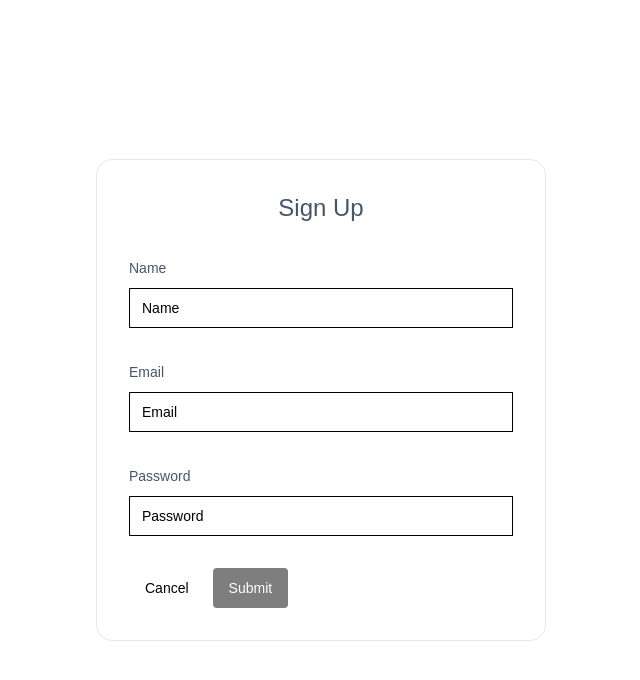
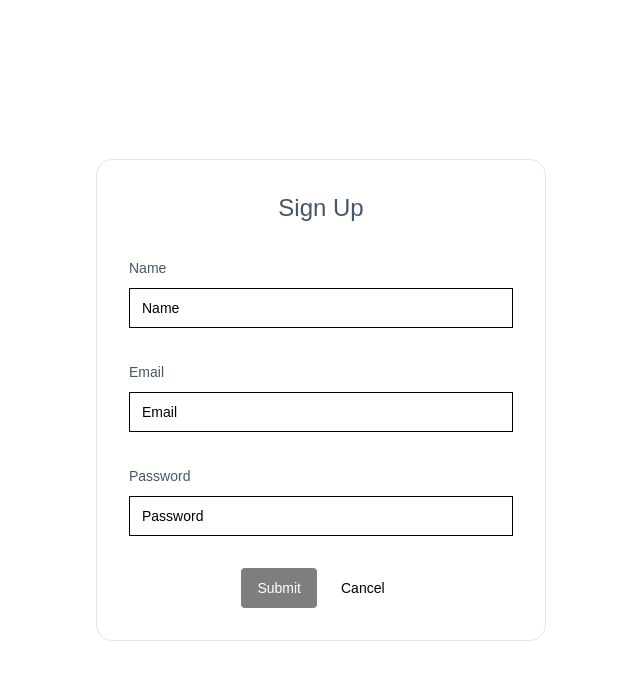
Before and after one commit to Ahmed-Fahmy212/Auth-In-Nest, a Next.js app in the folder frontend/: page /signup in a window 1280 px wide. Shown: the top 680 px of the page, without its empty margins (319-959 px from the left). Built offline with nearby package versions, Linux system fonts and the light colour scheme.

Commit message:
refactor(signup): Update form field names and error handling

```diff
--- a/frontend/app/signup/page.tsx
+++ b/frontend/app/signup/page.tsx
@@ -16,12 +16,13 @@ import {
 import { Button } from "@/components/ui/button";
 import { Input } from "@/components/ui/input";
 import Link from "next/link";
-import toast from "react-hot-toast";
+import { toast } from "react-hot-toast";
 import { Backend_URL } from "@/lib/Constants";
+import Error from "next/error";
 
 const formSchema = z.object({
-  name: z.string().min(1, {
-    message: "Name is required",
+  username: z.string().min(1, {
+    message: "Username is required",
   }),
   email: z.string().email({
     message: "Invalid email address",
@@ -36,17 +37,17 @@ const SignupPage = () => {
   const form = useForm<z.infer<typeof formSchema>>({
     resolver: zodResolver(formSchema),
     defaultValues: {
-      name: "",
+      username: "",
       email: "",
       password: "",
     },
   });
 
   const { isSubmitting, isValid } = form.formState;
-
   const onSubmit = async (values: z.infer<typeof formSchema>) => {
     try {
-      const res = await fetch(Backend_URL + "auth/register", {
+      console.log("💛💛💛💛 values", values);
+      const res = await fetch(`${Backend_URL}auth/register`, {
         method: "POST",
         headers: {
           "Content-Type": "application/json",
@@ -55,15 +56,14 @@ const SignupPage = () => {
       });
 
       if (!res.ok) {
-        throw new Error(await res.text());
+        const errorData = await res.json();
+        throw new Error(errorData.error || "Registration failed");
       }
-      console.log("💛💛💛💛 res", res);
-      console.log("💛💛💛💛 values", values);
+
+      router.push("/teacher");
       toast.success("Registered successfully");
-      router.push("/");
     } catch (error) {
-      console.error("💛💛💛💛 error", error);
-      toast.error("Registration failed");
+      toast.error(`Registration failed: ${error.message}`);
     }
   };
 
@@ -78,10 +78,10 @@ const SignupPage = () => {
           >
             <FormField
               control={form.control}
-              name="name"
-              render={({ field }) => (
+              name="username"
+              render={({ field, fieldState }) => (
                 <FormItem>
-                  <FormLabel className="text-slate-600 ">Name</FormLabel>
+                  <FormLabel className="text-slate-600">Name</FormLabel>
                   <FormControl>
                     <Input
                       disabled={isSubmitting}
@@ -89,14 +89,16 @@ const SignupPage = () => {
                       {...field}
                     />
                   </FormControl>
-                  <FormMessage />
+                  <FormMessage className="text-red-700">
+                    {fieldState.error?.message}
+                  </FormMessage>
                 </FormItem>
               )}
             />
             <FormField
               control={form.control}
               name="email"
-              render={({ field }) => (
+              render={({ field, fieldState }) => (
                 <FormItem>
                   <FormLabel className="text-slate-600">Email</FormLabel>
                   <FormControl>
@@ -106,44 +108,48 @@ const SignupPage = () => {
                       {...field}
                     />
                   </FormControl>
-                  <FormMessage />
+                  <FormMessage className="text-red-700">
+                    {fieldState.error?.message}
+                  </FormMessage>
                 </FormItem>
               )}
             />
             <FormField
               control={form.control}
               name="password"
-              render={({ field }) => (
+              render={({ field, fieldState }) => (
                 <FormItem>
                   <FormLabel className="text-slate-600">Password</FormLabel>
                   <FormControl>
                     <Input
                       type="password"
-                      disabled={isSubmitting}
+                      // disabled={isSubmitting}
                       placeholder="Password"
                       {...field}
                     />
                   </FormControl>
-                  <FormMessage />
+                  <FormMessage className="text-red-700">
+                    {fieldState.error?.message}
+                  </FormMessage>
                 </FormItem>
               )}
             />
-            <div className="w-full flex items-center content-center gap-x-2 ">
+            <div className="flex items-center justify-center gap-x-2 ">
+            <Button
+                type="submit"
+                disabled={!isValid}
+                variant="ghost"
+                className="bg-black text-white rounded hover:bg-black hover:text-slate-300"
+              >
+                Submit
+              </Button>
+
               <Link href="/">
                 <Button variant="ghost" type="button">
                   Cancel
                 </Button>
               </Link>
-              <Link href={"/"}>
-                <Button
-                  type="submit"
-                  disabled={!isValid || isSubmitting}
-                  variant="ghost"
-                  className="bg-black text-white rounded"
-                >
-                  Submit
-                </Button>
-              </Link>
+
             </div>
           </form>
         </Form>
```
